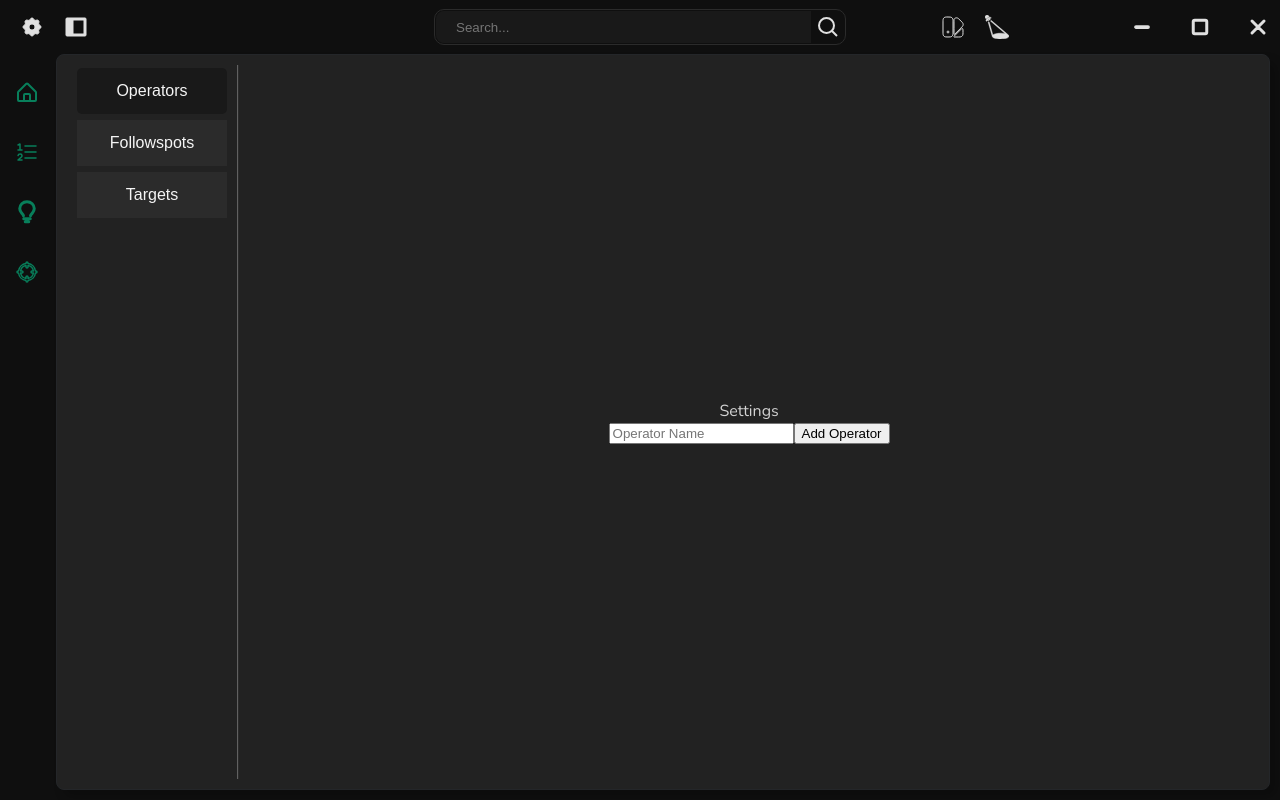
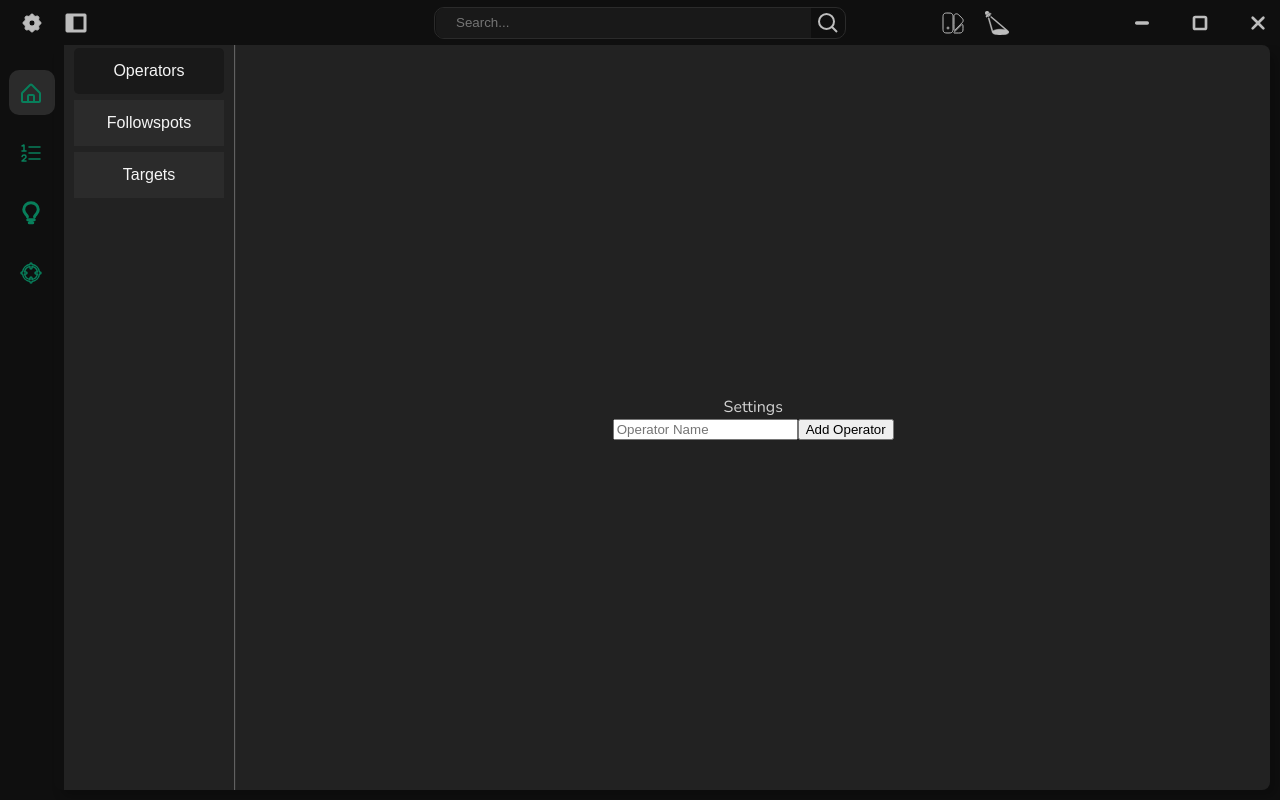
Before and after one commit to atterpac/wails-vue-routing, a Vue app in the folder frontend/: page / in a window 1280 px wide. Built offline with nearby package versions, Linux system fonts and the light colour scheme.

Commit message:
Layout cleanup and table scroll fix

```diff
--- a/frontend/src/App.vue
+++ b/frontend/src/App.vue
@@ -55,16 +55,17 @@ const toggleDrawer = () => {
 }
 
 .routerview {
-    background-color: var(--bg-dark);
-    padding: 10px;
+    background-color: var(--bg-dark-darker);
+    padding-top: 0px;
+    padding-left: 10px;
     border-radius: 8px;
-    border: 0.25px solid #242629;
-    margin: 10px 10px 10px 0px;
     display: flex;
     flex: 5;
     box-shadow: 7px 7px 10px rgba(0, 0, 0, 0.2);
     min-width: 300px;
     overflow: hidden;
+    margin-right: 10px;
+    margin-bottom: 10px;
 }
 
 .right-drawer {
--- a/frontend/src/components/common/Dropdown.vue
+++ b/frontend/src/components/common/Dropdown.vue
@@ -27,6 +27,10 @@ const props = defineProps({
     height: {
         type: String,
         default: '30px'
+    },
+    bg: {
+        type: String,
+        default: 'var(--bg-dark)'
     }
 })
 
@@ -78,7 +82,7 @@ const setChecked = (e: Event) => {
   align-self:center;
   justify-content:center;
   text-align: center;
-  background:var(--gray-b);
+  background:var(--bg-dark);
   position:absolute;
   top:0;
   width: 100%;
--- a/frontend/src/components/followspot/FollowSpotCue.vue
+++ b/frontend/src/components/followspot/FollowSpotCue.vue
@@ -23,7 +23,7 @@
             </div>
             <div class='info-stack focus'>
                 <PersonIcon class='data-icon' beam_color="#e3b024" :beam_size="beam_size" width='72px' height='72px' stroke='var(--gray-7)' fill='var(--gray-b)' />
-                <Dropdown class='dropdown' bg='var(--gray-b)' :options="DropdownItems" height='28px' @item='updateSelection' />
+                <Dropdown class='dropdown' bg='var(--bg-dark)' :options="DropdownItems" height='28px' @item='updateSelection' />
             </div>
             <div class='frame'>
                 <SpotFrame />
@@ -70,7 +70,7 @@ const updateSelection = (item: string) => {
     height: 250px;
     min-width: 250px;
     width: clamp(200px, 500px, 1000px);
-    background-color: var(--gray-b);
+    background-color: var(--bg-dark);
     border: 1px solid var(--gray-8);
     border-radius: 10px;
     margin: 20px;
@@ -130,8 +130,10 @@ const updateSelection = (item: string) => {
     width: 100px;
     font-size: 16px;
     border: none;
-    background-color: var(--gray-b);
+    background-color: var(--bg-dark);
+    border: 1px solid var(--gray-7);
     border-radius: 8px;
+    padding: 5px;
     text-align: center;
     color: var(--gray-4);
     flex: 8;
@@ -139,9 +141,10 @@ const updateSelection = (item: string) => {
 
 .data > input {
     height: 24px;
-    background-color: var(--gray-b);
-    border: 1px solid var(--gray-8);
+    background-color: var(--bg-dark);
     border-radius: 8px;
+    border: 1px solid var(--gray-7);
+    padding: 5px;
     text-align: center;
     flex: 8;
 }
@@ -164,7 +167,7 @@ const updateSelection = (item: string) => {
     width: 48px;
     font-size: 16px;
     border: none;
-    background-color: var(--gray-b);
+    background-color: var(--bg-dark);
     border-radius: 8px;
     text-align: center;
     color: var(--gray-4);
--- a/frontend/src/components/layout/Header.vue
+++ b/frontend/src/components/layout/Header.vue
@@ -9,6 +9,7 @@ import MinimizeIcon from '../../assets/svg/MinimizeIcon.vue';
 import SpotlightIcon from '../../assets/svg/SpotlightIcon.vue';
 import CogIcon from '../../assets/svg/CogIcon.vue';
 import SideNavIcon from '../../assets/svg/SideNavIcon.vue'
+import { GetUsers } from '../../../wailsjs/go/controllers/App'
 const search = ref("")
 const spotlightClicked = ref<Boolean>(false)
 
@@ -24,13 +25,19 @@ const spotlight = (e: Event) => {
     }
 }
 
-const iconColor = ref<String>("var(--gray-3)")
+const getUsers = () => {
+    GetUsers().then((users) => {
+        console.log(users)
+    })
+    console.log("user gotten")
+}
+const iconColor = ref<String>("var(--gray-4)")
 </script>
 
 <template>
   <div class="header noselect" style="widows: 1;">
     <div class="left">
-        <div class="action"><CogIcon width="24px" height="24px" :style="{ stroke: iconColor, fill: iconColor}" fill="none" /> </div>
+        <div class="action" @click='getUsers'><CogIcon width="24px" height="24px" :style="{ stroke: iconColor, fill: iconColor}" fill="none" /> </div>
         <div class="action" @click="$emit('navCollapse')"><SideNavIcon width="24px" height="24px" :style="{ stroke: iconColor, fill: iconColor}" fill="none" /> </div>
     </div>
     <div class="search noselect" style="widows: 2">
@@ -43,9 +50,9 @@ const iconColor = ref<String>("var(--gray-3)")
             <div class="action spotlight " @click="spotlight"> <SpotlightIcon width="24px" height="24px" :style="{ stroke: iconColor, fill: iconColor}" /> </div>
         </div>
         <div class="window-actions">
-            <div class="action"><MinimizeIcon width="18px" height="18px" :style="{ stroke: iconColor, fill: iconColor}" /></div>
-            <div class="action"><MaximizeIcon width="18px" height="18px" :style="{ stroke: iconColor}" /></div>
-            <div class="action cancel"><CloseIcon width="18px" height="18px" :style="{ stroke: iconColor, fill: iconColor}" /></div>
+            <div class="action"><MinimizeIcon width="16px" height="16px" :style="{ stroke: iconColor, fill: iconColor}" /></div>
+            <div class="action"><MaximizeIcon width="16px" height="16px" :style="{ stroke: iconColor}" /></div>
+            <div class="action cancel"><CloseIcon width="16px" height="16px" :style="{ stroke: iconColor, fill: iconColor}" /></div>
         </div>
     </div>
   </div>
@@ -53,11 +60,12 @@ const iconColor = ref<String>("var(--gray-3)")
 
 <style>
   .header {
-    height: 24px; /* Adjust height as needed */
+    height: 20px; /* Adjust height as needed */
     display: flex;
     align-items: center; /* Center content vertically */
     justify-content: space-between; /* Add space between header elements */
     padding: 10px; /* Add padding for spacing */
+    margin-bottom: 5px;
   }
 
   .search-bar {
@@ -69,7 +77,7 @@ const iconColor = ref<String>("var(--gray-3)")
     border-bottom-left-radius: 8px;
     justify-self: center;
     background-color: var(--gray-b);
-    height: 30px;
+    height: 28px;
 
     outline: none;
     width: 325px;
@@ -83,7 +91,8 @@ const iconColor = ref<String>("var(--gray-3)")
     border: 0.5px solid var(--gray-9);
     background-color: var(--gray-c);
     border-radius: 10px;
-    margin-top: 10px;
+    height: 30px;
+    margin-top: 5px;
 }
 
 .search:focus-within {
@@ -119,7 +128,7 @@ const iconColor = ref<String>("var(--gray-3)")
 }
 
 .window-actions {
-    height: 44px;
+    height: 30px;
     width: 150px;
     display: flex;
     justify-content: space-between;
@@ -129,7 +138,7 @@ const iconColor = ref<String>("var(--gray-3)")
 .action {
     width: 44px;
     height: 44px;
-    margin-top: 10px;
+    margin-top: 5px;
     display: flex;
     justify-content: center;
     align-items: center;
@@ -141,6 +150,7 @@ const iconColor = ref<String>("var(--gray-3)")
 }
 
 .right .cancel:last-child:hover {
+    border-radius: 0;
     background-color: #b22222;
 }
 
--- a/frontend/src/components/layout/LeftDrawer.vue
+++ b/frontend/src/components/layout/LeftDrawer.vue
@@ -1,8 +1,8 @@
 <template>
 <div class="drawer-container noselect">
- <div class="drawer-left" :style="{ width: props.isCollapse ?  '36px' : '160px' }">
-    <div class="nav">
-        <div class="nav-item" v-for="item in navItems" :style="{ width: props.isCollapse ? '36px' : '160px' }" @click="onClick(item.path)">
+ <div class="drawer-left" :style="{ width: props.isCollapse ?  '24px' : '160px' }">
+     <div class="nav" :style="{ width: props.isCollapse ? '24px' : '160px'}">
+         <div class="nav-item" v-for="item in navItems" :style="{ width: props.isCollapse ? '36px' : '160px' }" @click="onClick(item.path)" :class="{'is-active': $route.path === item.path }">
         <Component :is=item.icon fill="none" :style="{ stroke: iconColor}" width="24px" height="24px" />
                 <p v-if="!props.isCollapse">{{item.label}}</p>
             </div>
@@ -14,30 +14,20 @@
 <style>
 .drawer-container {
     display: flex;
+    margin-right: 10px;
 }
-  .drawer-left {
+.drawer-left {
     padding: 10px; /* Add padding for spacing */
-  }
-
-  .resize {
-    width: 5px;
-    border-radius: 3px;
-    background-color: #3d3d3d;
-    cursor: ew-resize;
-    display: none;
-  }
-
-  .drawer-container:hover .resize{
-    display: block;
-    resize: both;
 }
 
 .nav {
     display: flex;
+    width: 100%;
     flex-direction: column;
     align-items: center;
-    justify-content: flex-start;
+    justify-content: center;
     padding: 5px;
+    margin-left: 5px;
 }
 
 .nav-item {
@@ -57,6 +47,10 @@
 
 .nav-item:hover {
     background-color: var(--gray-8);
+}
+
+.is-active {
+    background-color: var(--gray-9);
 }
 </style>
 
--- a/frontend/src/views/CueView.vue
+++ b/frontend/src/views/CueView.vue
@@ -11,7 +11,6 @@ import { Ref, ref } from 'vue';
 import Table from '../components/tables/CustomTable.vue';
 import { Column } from '../components/tables/column';
 import { CueData, CueColumns } from '../components/tables/cues/cuedata';
-
 </script>
 
 <style scoped>
--- a/frontend/wailsjs/go/controllers/App.d.ts
+++ b/frontend/wailsjs/go/controllers/App.d.ts
@@ -37,6 +37,8 @@ export function GetUsers():Promise<Array<models.User>>;
 
 export function SQLStart(arg1:string):Promise<void>;
 
+export function SelectEvent(arg1:uuid.UUID):Promise<void>;
+
 export function UpdateEvent(arg1:models.Event):Promise<models.Event>;
 
 export function UpdateFollowspot(arg1:models.FollowspotCue):Promise<models.FollowspotCue>;
--- a/frontend/wailsjs/go/controllers/App.js
+++ b/frontend/wailsjs/go/controllers/App.js
@@ -70,6 +70,10 @@ export function SQLStart(arg1) {
   return window['go']['controllers']['App']['SQLStart'](arg1);
 }
 
+export function SelectEvent(arg1) {
+  return window['go']['controllers']['App']['SelectEvent'](arg1);
+}
+
 export function UpdateEvent(arg1) {
   return window['go']['controllers']['App']['UpdateEvent'](arg1);
 }
```
Also changed, not shown: frontend/src/components/tables/CustomTable.vue (+28 -14 lines), 1 other file (tests, documents, lock files or other folders).
